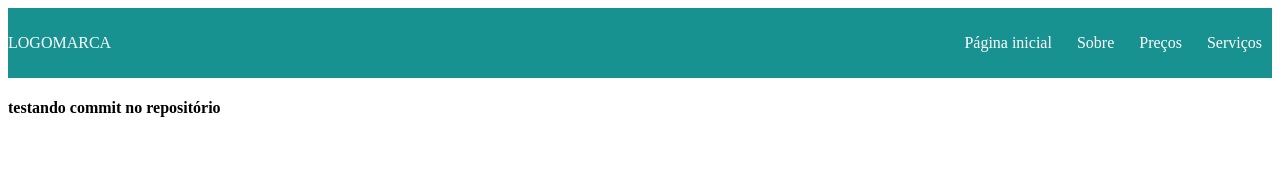
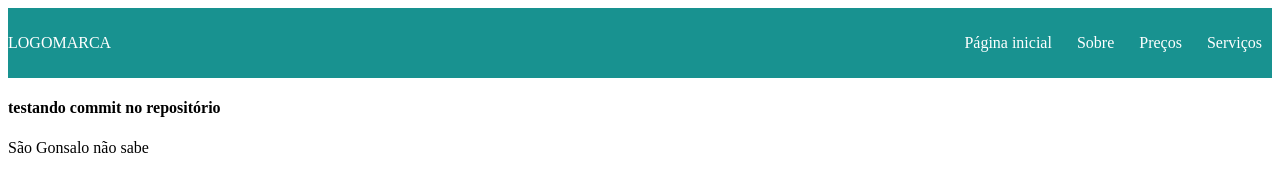
Before and after one commit to Rodrigo-Oak/novotec-rodrigo-projetoweb1, a plain HTML site: page index.html in a window 1280 px wide. Drawn offline with Linux system fonts and the light colour scheme.

Commit message:
mensagem do meu commit

```diff
--- a/index.html
+++ b/index.html
@@ -26,6 +26,9 @@
     </nav>
     <div>
         <h4>testando commit no repositório</h4>
+        <p>
+            São Gonsalo não sabe
+        </p>
     </div>
 </body>
 
```
